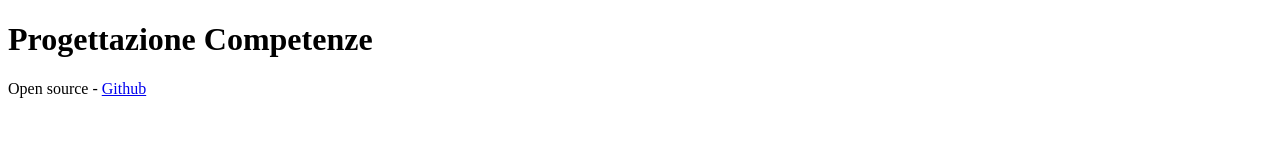
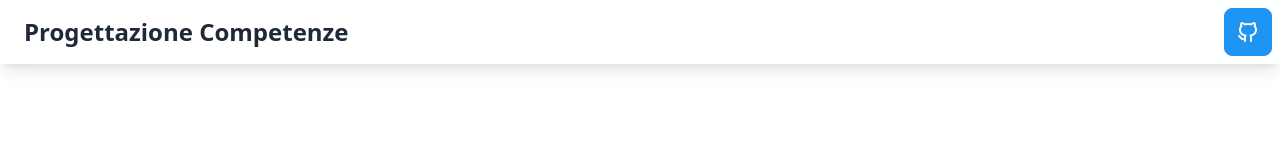
Before and after one commit to progettazionecompetenze/progettazionecompetenze.github.io, a plain HTML site: page index.html in a window 1280 px wide. Drawn offline with nearby package versions, Linux system fonts and the light colour scheme.

Commit message:
add daisyui

```diff
--- a/index.html
+++ b/index.html
@@ -1,13 +1,35 @@
 <!DOCTYPE html>
-<html lang="en">
+<html lang="en" data-theme="light">
+
 <head>
     <meta charset="UTF-8">
     <meta http-equiv="X-UA-Compatible" content="IE=edge">
     <meta name="viewport" content="width=device-width, initial-scale=1.0">
+    <link href="https://cdn.jsdelivr.net/npm/tailwindcss@2.1/dist/tailwind.min.css" rel="stylesheet" type="text/css" />
+    <link href="https://cdn.jsdelivr.net/npm/daisyui@1.14.0/dist/full.css" rel="stylesheet" type="text/css" />
     <title>Progettazione Competenze</title>
 </head>
+
 <body>
-    <h1>Progettazione Competenze</h1>
-    <p>Open source - <a href="https://github.com/progettazionecompetenze/progettazionecompetenze.github.io">Github</a></p>
+    <div class="navbar mb-2 shadow-lg">
+        <div class="flex-1 px-2 mx-2">
+            <span class="text-2xl font-bold">
+                Progettazione Competenze
+            </span>
+        </div>
+        <div class="flex-none tooltip tooltip-left" data-tip="Open source on Github">
+            <a href="https://github.com/progettazionecompetenze/progettazionecompetenze.github.io">
+                <button class="btn btn-square btn-info">
+                    <svg xmlns="http://www.w3.org/2000/svg" class="icon icon-tabler icon-tabler-brand-github" width="24"
+                        height="24" viewBox="0 0 24 24" stroke-width="2" stroke="currentColor" fill="none"
+                        stroke-linecap="round" stroke-linejoin="round">
+                        <path stroke="none" d="M0 0h24v24H0z" fill="none"></path>
+                        <path d="M9 19c-4.3 1.4 -4.3 -2.5 -6 -3m12 5v-3.5c0 -1 .1 -1.4 -.5 -2c2.8 -.3 5.5 -1.4 5.5 -6a4.6 4.6 0 0 0 -1.3 -3.2a4.2 4.2 0 0 0 -.1 -3.2s-1.1 -.3 -3.5 1.3a12.3 12.3 0 0 0 -6.2 0c-2.4 -1.6 -3.5 -1.3 -3.5 -1.3a4.2 4.2 0 0 0 -.1 3.2a4.6 4.6 0 0 0 -1.3 3.2c0 4.6 2.7 5.7 5.5 6c-.6 .6 -.6 1.2 -.5 2v3.5"></path>
+                    </svg>
+                </button>
+            </a>
+        </div>
+    </div>
 </body>
+
 </html>
```
